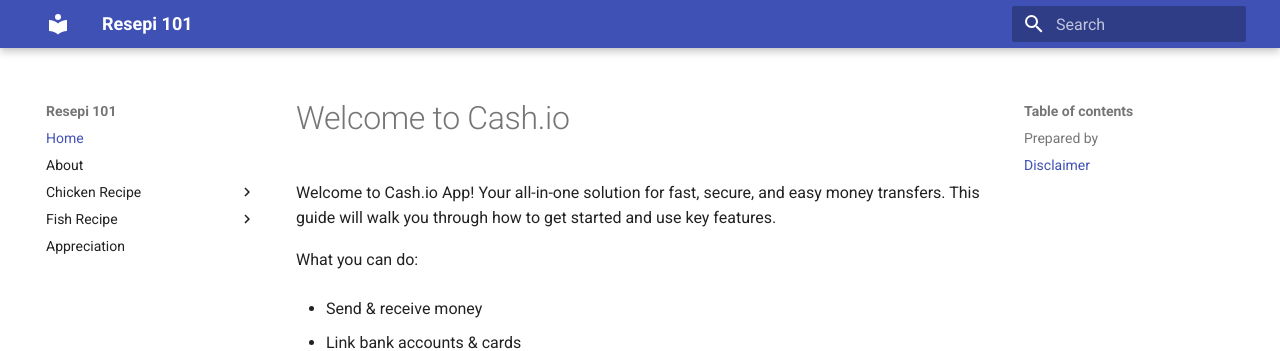
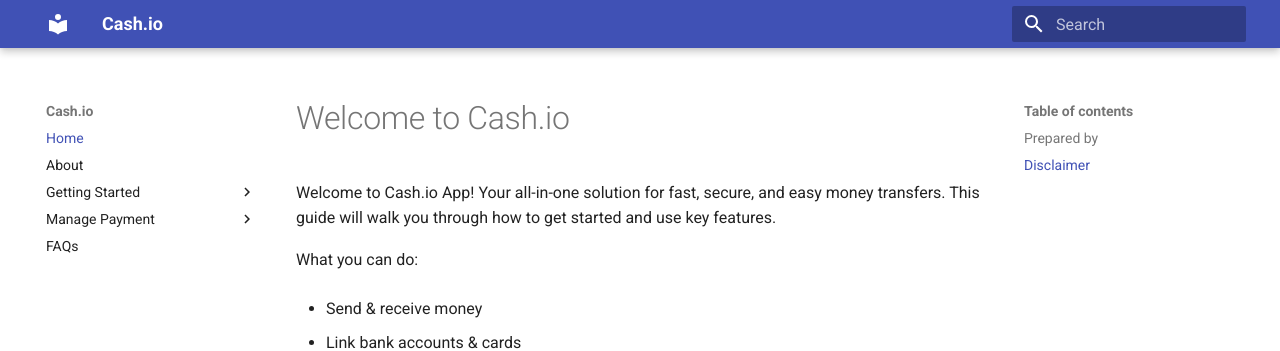
Before and after one commit to hazelgrace22/syroup, an MkDocs documentation site: the page built from docs/index.md, in a window 1280 px wide. Shown: the top 351 px of the page. Built offline with MkDocs 1.6.1 and Material for MkDocs 9.7.7, drawn with Linux system fonts in a browser that asks for light colours.

Commit message:
Update mkdocs.yml

```diff
--- a/mkdocs.yml
+++ b/mkdocs.yml
@@ -1,15 +1,15 @@
-site_name: Resepi 101
+site_name: Cash.io
 nav:
     - Home: index.md
     - About: about.md
-    - Chicken Recipe:
-        - Chicken Soup: rec/chickensoup.md
-        - Chicken Rice: rec/chickenrice.md
-        - Chicken Garlic: rec/chickengar.md
-    - Fish Recipe:
-        - Fish Sambal: fishrec/fishsambal.md
-        - Steamed Fish: fishrec/fishsteam.md
-    - Appreciation: appr.md
+    - Getting Started:
+        - Manage Cards: rec/chickensoup.md
+        - Manage Accounts: rec/chickenrice.md
+        - Send and Receive Money: rec/chickengar.md
+    - Manage Payment:
+        - Pay Bills: fishrec/fishsambal.md
+        - QR Code Payment: fishrec/fishsteam.md
+    - FAQs: appr.md
 theme: material
 plugins:
   - search
```
